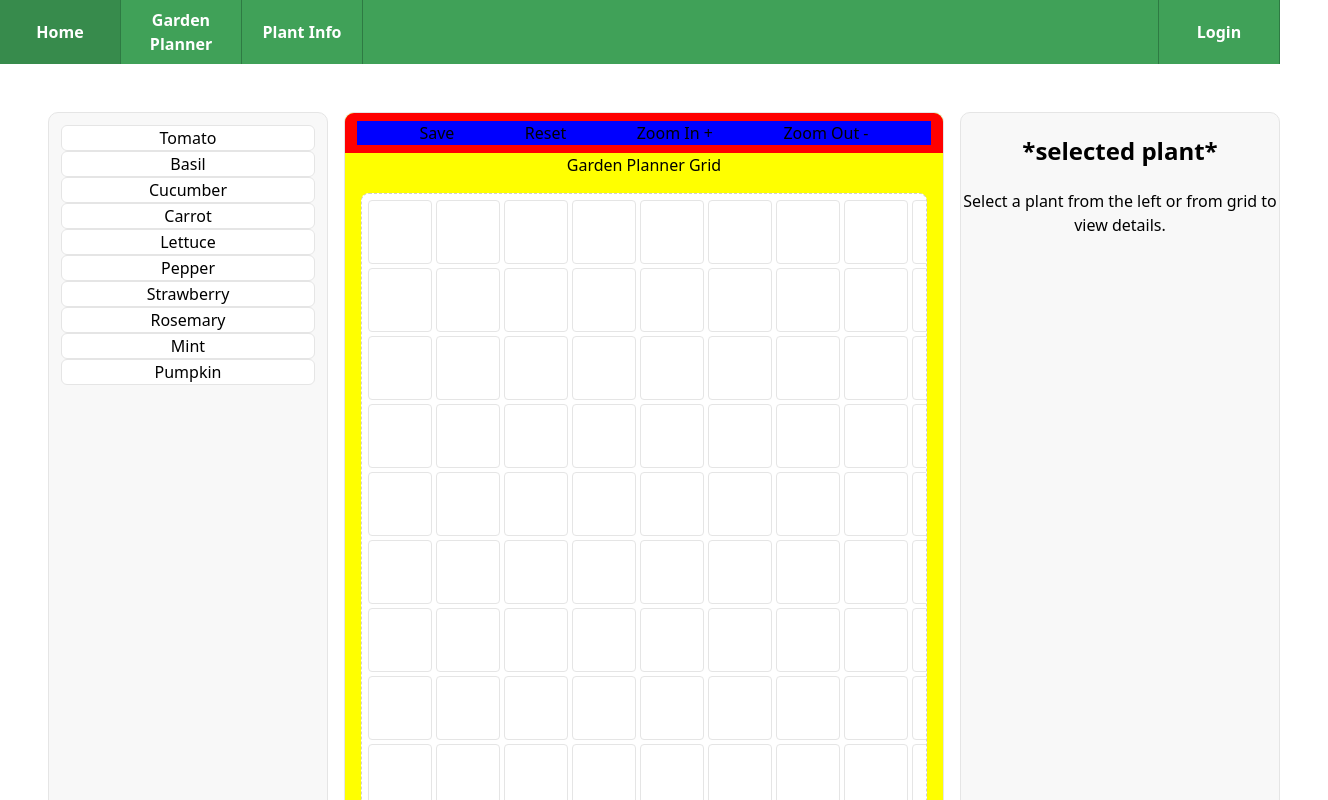
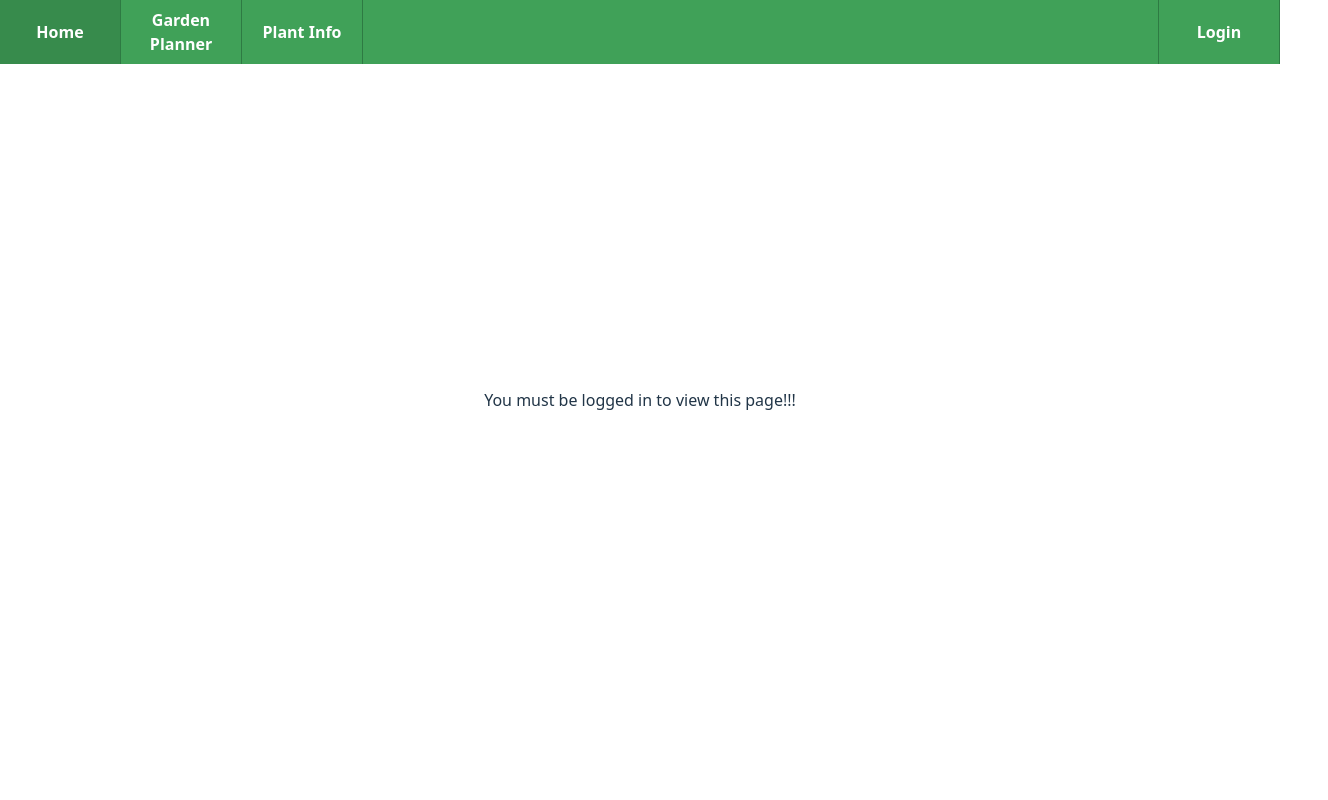
Before and after one commit to OliviaSabb/GardenWise, a React (Vite) app in the folder frontend/: page /garden-planner in a window 1280 px wide. Shown: the top 800 px of the page, 1328 px wide, since content can reach past the window. Built offline with nearby package versions, Linux system fonts and the light colour scheme.

Commit message:
Check user login to access garden planner

```diff
--- a/frontend/src/pages/GardenPlanner.jsx
+++ b/frontend/src/pages/GardenPlanner.jsx
@@ -2,6 +2,14 @@ import React, {useState, useMemo} from "react";
 import "./GardenPlanner.css"
 
 function GardenPlanner(){
+
+    // Trying to verify the user is logged in to access garden planner page
+    const userLoggedIn = null;
+    if(!userLoggedIn) {
+        return <p>You must be logged in to view this page!!!</p>
+    }
+
+
 
     const numberRows = 10;
     const numberCols = 10;
```
